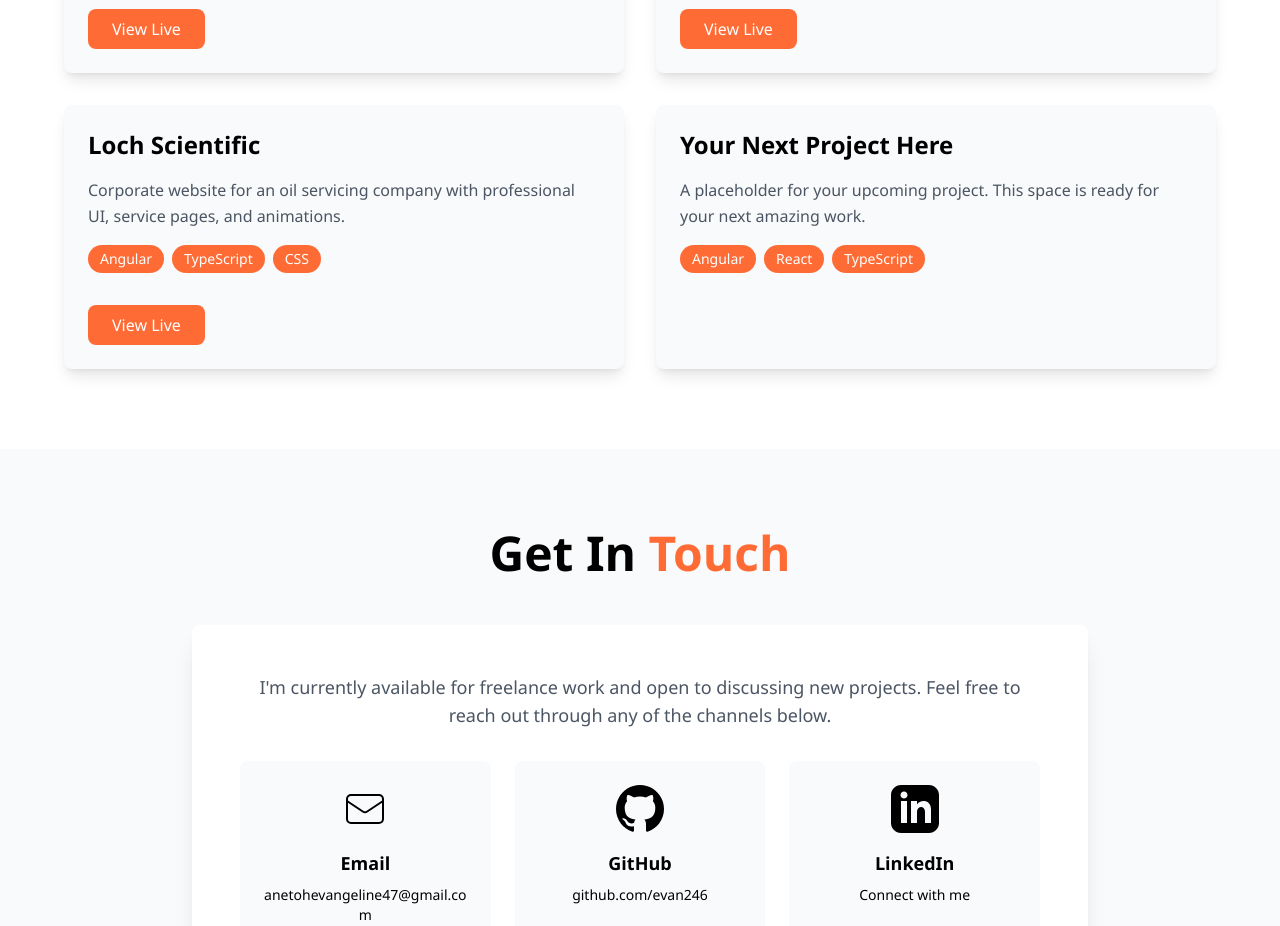
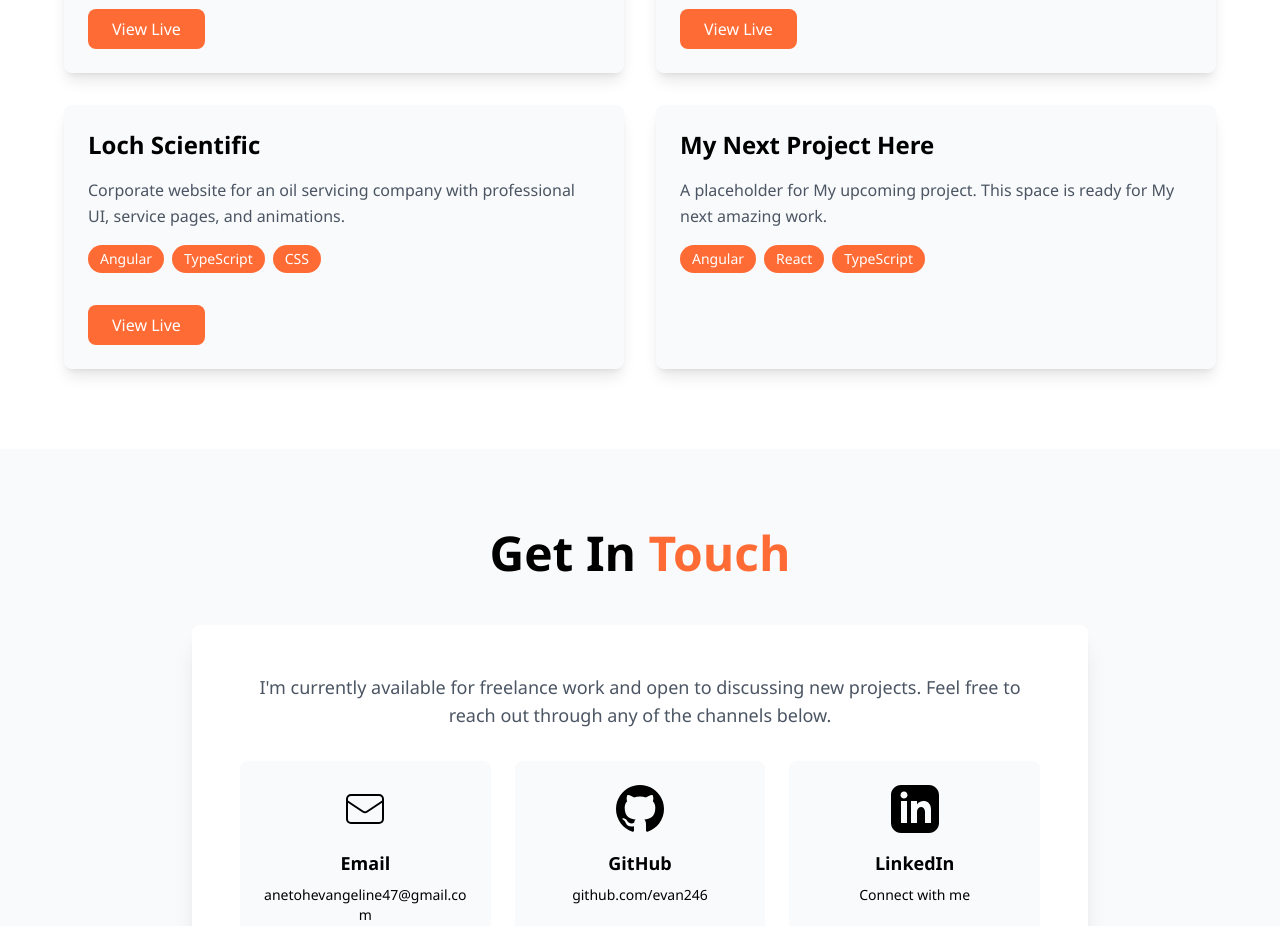
Before and after one commit to evan246/mypholio, an Angular app: page / in a window 1280 px wide. Shown: the part 2760-3686 px from the top of the page. Built offline with nearby package versions, Linux system fonts and the light colour scheme.

Commit message:
Fix: corrected a line of code in project component

```diff
--- a/src/app/projects/projects.component.ts
+++ b/src/app/projects/projects.component.ts
@@ -70,8 +70,8 @@ export class ProjectsComponent {
       githubLink: ''
     },
     {
-      title: 'Your Next Project Here',
-      description: 'A placeholder for your upcoming project. This space is ready for your next amazing work.',
+      title: 'My Next Project Here',
+      description: 'A placeholder for My upcoming project. This space is ready for My next amazing work.',
       technologies: ['Angular', 'React', 'TypeScript'],
       liveLink: '',
       githubLink: ''
```
